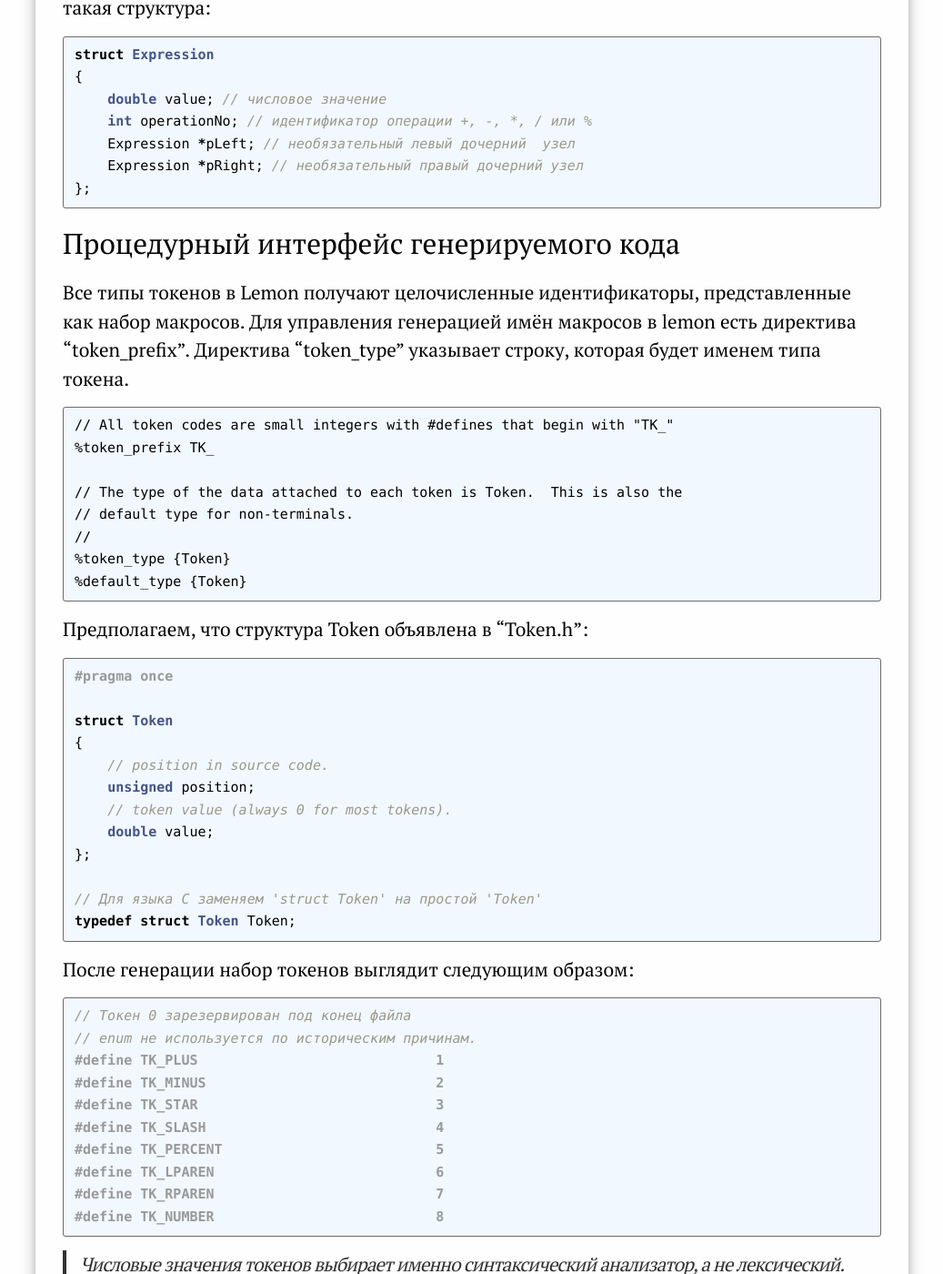
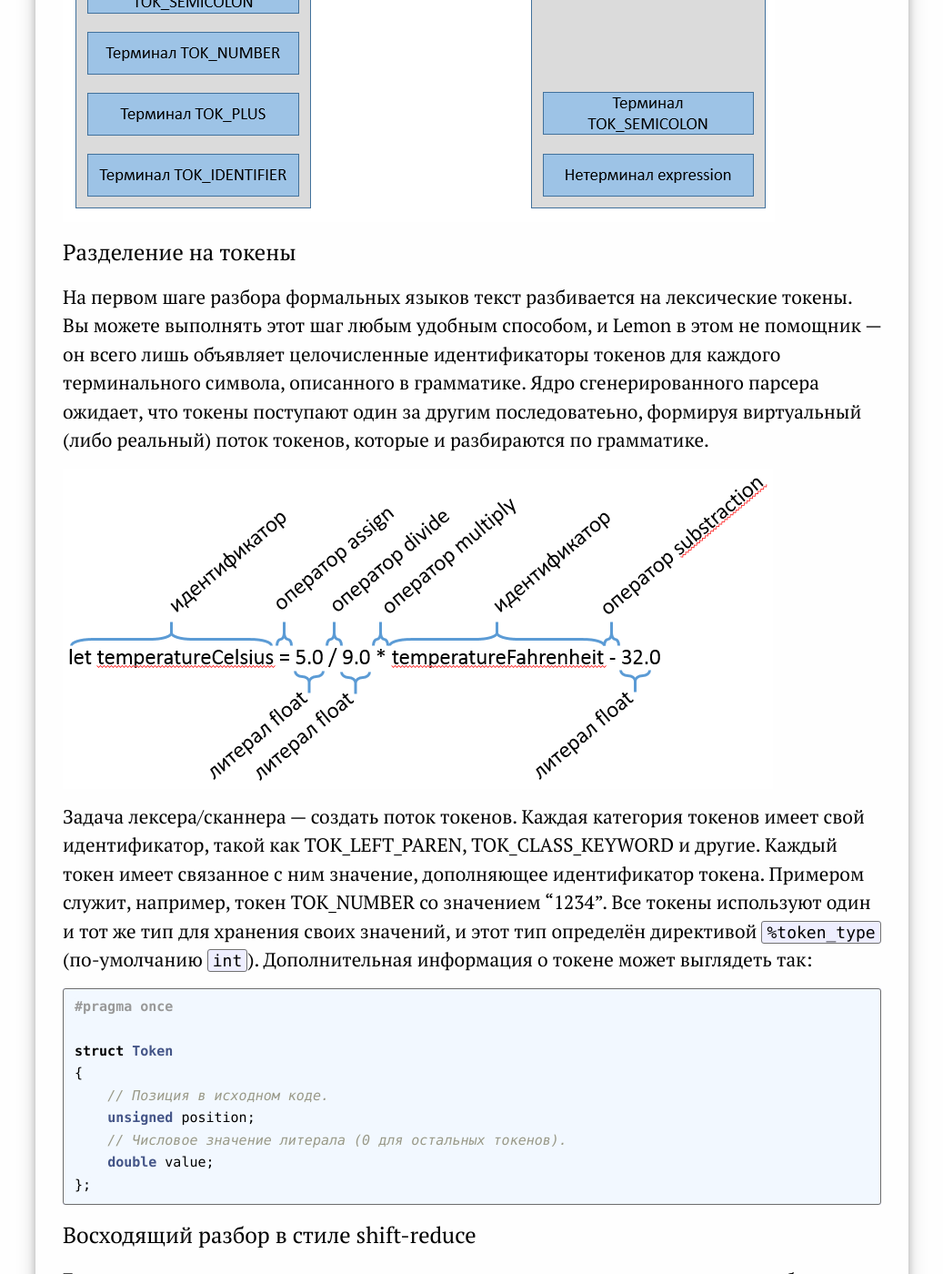
Before and after one commit to ps-group/ps-group.github.io, a Jekyll site: the page built from _compilers/lemon_doc.md, in a window 1280 px wide and 1400 px high, scrolled down 3470 px. Shown: the whole window at 91% size, without its empty margins (121-1158 px from the left). Built offline with Jekyll 4.4.1, drawn with Linux system fonts in a browser that asks for light colours; some of the changed text lies outside the part shown.

Commit message:
Дополнил статью о lemon

````diff
--- a/_compilers/lemon_doc.md
+++ b/_compilers/lemon_doc.md
@@ -72,7 +72,27 @@ translation_unit ::= expression(A).
 
 Действия в фигурных скобках могут ссылаться на терминальные и нетерминальные символы, используя нотацию вида `expression(A)` для придания символу имени `A`, или любого другого имени. Когда правило грамматики однозначно распознаётся, оно "сворачивается", а связанное действие выполняется. Если быть точным, исходный код действия копируется в сгенерированный код парсера, попадая внутрь какого-то блока кода внутри функции Parse, и получая доступ к именованным символам, терминальным и нетерминальным. Задача действия &mdash; прочитать значения ячеек стека, соответствующих символам в правой части правила, и заполнить ячейку стека, соответствующую конструируемому символу в левой части.
 
-<!-- Тут неплохо бы иллюстрацию стека LALR -->
+![Схема](img/lalr-stack.png)
+
+### Разделение на токены
+
+На первом шаге разбора формальных языков текст разбивается на лексические токены. Вы можете выполнять этот шаг любым удобным способом, и Lemon в этом не помощник &mdash; он всего лишь объявляет целочисленные идентификаторы токенов для каждого терминального символа, описанного в грамматике. Ядро сгенерированного парсера ожидает, что токены поступают один за другим последоватеьно, формируя виртуальный (либо реальный) поток токенов, которые и разбираются по грамматике.
+
+![Схема](img/tokens.png)
+
+Задача лексера/сканнера &mdash; создать поток токенов. Каждая категория токенов имеет свой идентификатор, такой как TOK_LEFT_PAREN, TOK_CLASS_KEYWORD и другие. Каждый токен имеет связанное с ним значение, дополняющее идентификатор токена. Примером служит, например, токен TOK_NUMBER со значением "1234". Все токены используют один и тот же тип для хранения своих значений, и этот тип определён директивой `%token_type` (по-умолчанию `int`). Дополнительная информация о токене может выглядеть так:
+
+```cpp
+#pragma once
+
+struct Token
+{
+    // Позиция в исходном коде.
+    unsigned position;
+    // Числовое значение литерала (0 для остальных токенов).
+    double value;
+};
+```
 
 ### Восходящий разбор в стиле shift-reduce
 
@@ -87,6 +107,37 @@ struct Expression
     Expression *pRight; // необязательный правый дочерний узел
 };
 ```
+
+В объектно-ориентированном стиле принят паттерн, известный как Abstract Syntax Tree. Вместо универсальной структуры, описывающей узел разбора, используются конкретные классы, наследуемые от одного или нескольких базовых интерфейсов: IExpressionAst, IStatementAst, IDeclarationAst.
+
+```cpp
+interface IExpression
+{
+    double Evaluate(RuntimeEnvironment &env) = 0;
+};
+
+class BinaryOperationNode : public IExpression
+{
+public:
+    // в свойствах класса - информация об операторе и двух операндах,
+    //  также имеющих тип IExpression
+};
+
+class LiteralNode : public IExpression
+{
+public:
+    // в свойствах класса - тип и значение литерала
+};
+
+class IdentifierNode : public IExpression
+{
+public:
+    // в свойствах класса - строковое имя и указатель на объект,
+    //  на который ссылается идентификатор
+};
+```
+
+![Схема](img/ast_classes_tree.png)
 
 ## Процедурный интерфейс генерируемого кода
 
@@ -359,6 +410,7 @@ void CCalcParser::PrintResult(double value)
 ```
 
 <!--
+
 ## Token recognition
 
 The first step to parsing anything is to break it into lexical tokens. You can do this in any way you want. Lemon does not help you here, it only defines an integer "token id", for each terminal in your grammar, see cfg.h. It wants you to pass these id’s in sequentially, to represent the "token stream" being parsed.
@@ -393,4 +445,6 @@ As a side note you could "lex" the whole input into tokens (keeping the string a
 <!--TODO: контроль приоритетов операторов -->
 <!--TODO: обработка ошибок -->
 <!--TODO: генерация AST с помощью шаблонов -->
-<!--TODO: -->
+<!--TODO: Shell Parser, part I: https://brskari.wordpress.com/2012/04/29/writing-a-basic-shell-using-flex-and-lemon-part-1/ -->
+<!--TODO: Shell Parser, part II: https://brskari.wordpress.com/2012/04/30/writing-a-simple-shell-using-flex-and-lemon-part-2/ -->
+<!--TODO: http://souptonuts.sourceforge.net/readme_lemon_tutorial.html -->
````
Also changed, not shown: _compilers/stack_and_register.md (+1 -1 lines), _compilers/img/ast_classes_tree.png (added), _compilers/img/lalr-stack.png (added), _compilers/img/stack_article_header.png (added), _compilers/img/tokens.png (added).
